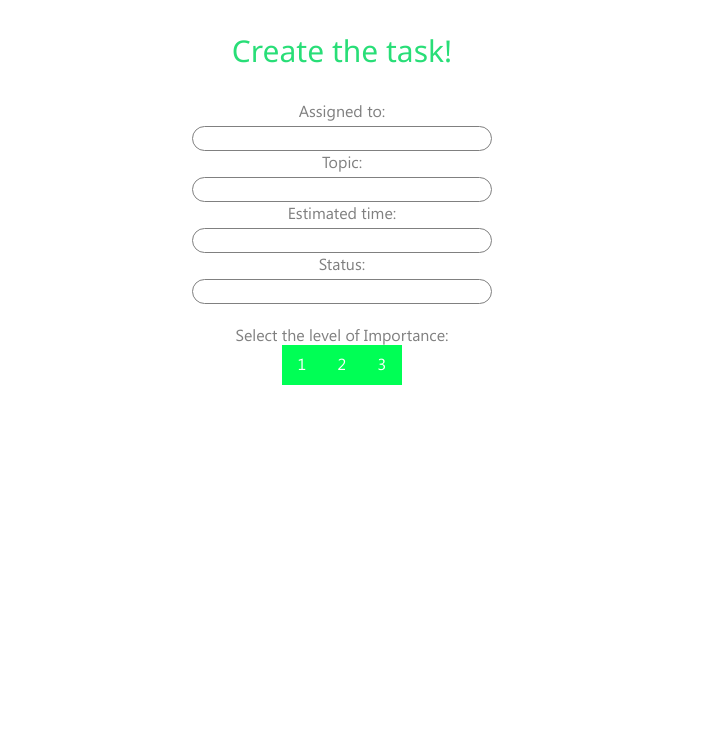
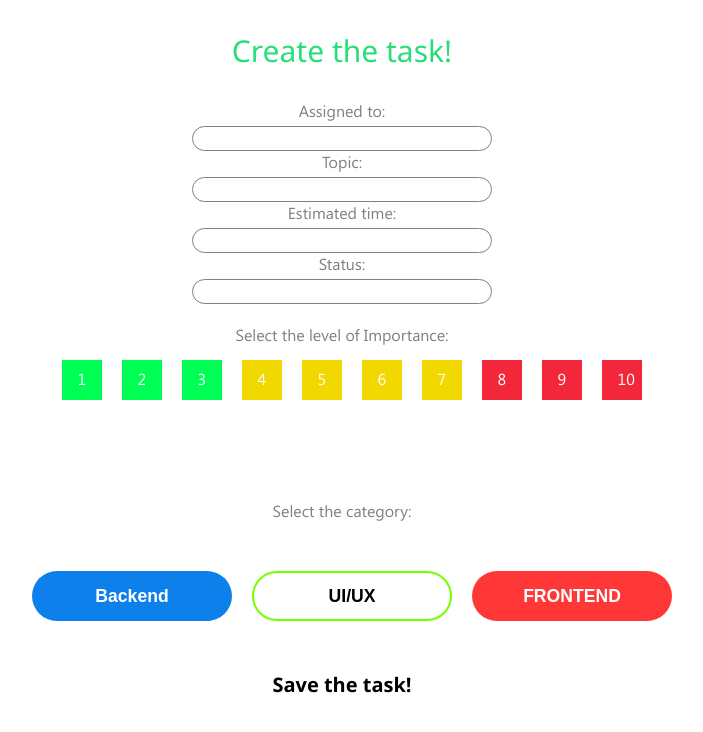
Before and after one commit to TheGitDevelopers/tasks, an Angular app in the folder frontend/: page /create-task in a window 1280 px wide. Shown: the top 732 px of the page, without its empty margins (298-1001 px from the left). Built offline with nearby package versions, Linux system fonts and the light colour scheme.

Commit message:
create-task

```diff
--- a/frontend/src/app/app.module.ts
+++ b/frontend/src/app/app.module.ts
@@ -10,6 +10,7 @@ import { NegotiumListAppComponent } from './components/negotium-task/negotium-li
 import { CreateTaskComponent } from './components/create-task/create-task.component';
 import { FormFieldComponent } from './components/create-task/form-field/form-field.component';
 import { SelectLevelComponent } from './components/create-task/select-level/select-level.component';
+import { ButtonSelectCategoryComponent } from './components/create-task/button-select-category/button-select-category.component';
 
 @NgModule({
   declarations: [
@@ -20,7 +21,8 @@ import { SelectLevelComponent } from './components/create-task/select-level/sele
     NegotiumListAppComponent,
     CreateTaskComponent,
     FormFieldComponent,
-    SelectLevelComponent
+    SelectLevelComponent,
+    ButtonSelectCategoryComponent
   ],
   imports: [BrowserModule, AppRoutingModule],
   providers: [],
--- /dev/null
+++ b/frontend/src/app/components/create-task/button-select-category/button-select-category.component.css
@@ -0,0 +1,23 @@
+
+.select-category-base
+{
+    width: 200px;
+    height: 50px;
+    margin-top: 50px;
+    margin-left: 20px;
+}
+.select-button-backend
+{
+    background-color: rgb(13, 128, 235);
+}
+.select-button-ui-ux
+{
+    border: 2px solid rgb(115, 255, 0);
+    background-color: white;
+    color: black;
+    font-weight: 700;
+}
+.select-button-frontend
+{
+    background-color: rgb(255, 55, 55);
+}
--- /dev/null
+++ b/frontend/src/app/components/create-task/button-select-category/button-select-category.component.html
@@ -0,0 +1,3 @@
+<button [ngClass]="selectCategory + ' ' + selectClass">
+{{name}}
+</button>
--- /dev/null
+++ b/frontend/src/app/components/create-task/button-select-category/button-select-category.component.ts
@@ -0,0 +1,17 @@
+import { Component, OnInit, Input } from '@angular/core';
+
+@Component({
+  selector: 'app-button-select-category',
+  templateUrl: './button-select-category.component.html',
+  styleUrls: ['./button-select-category.component.css']
+})
+export class ButtonSelectCategoryComponent implements OnInit {
+
+  constructor() { }
+  @Input() selectCategory;
+  @Input() selectClass;
+  @Input() name;
+  ngOnInit() {
+  }
+
+}
--- a/frontend/src/app/components/create-task/create-task.component.css
+++ b/frontend/src/app/components/create-task/create-task.component.css
@@ -25,3 +25,26 @@ header > p
     justify-content: center;
     align-items: center;
 }
+.select-the-category
+{
+    display: flex;
+    justify-content: center;
+    align-items: center;
+    margin-top: 100px;
+    color: grey;
+}
+.select-the-category-button-container
+{
+    display: flex;
+    justify-content: center;
+    align-items: center;
+}
+.save-the-task
+{
+    display: flex;
+    justify-content: center;
+    align-items: center;
+    margin-top: 50px;
+    font-size: 20px;
+    font-weight: 600;
+}
--- a/frontend/src/app/components/create-task/create-task.component.html
+++ b/frontend/src/app/components/create-task/create-task.component.html
@@ -32,4 +32,63 @@ number="3"
 selectLevel="select-level-base"
 selectLevelIndividual="select-level-individual"
 ></app-select-level>
+<app-select-level
+number="4"
+selectLevel="select-level-base"
+selectLevelIndividual="select-level-individual-1"
+></app-select-level>
+<app-select-level
+number="5"
+selectLevel="select-level-base"
+selectLevelIndividual="select-level-individual-1"
+></app-select-level>
+<app-select-level
+number="6"
+selectLevel="select-level-base"
+selectLevelIndividual="select-level-individual-1"
+></app-select-level>
+<app-select-level
+number="7"
+selectLevel="select-level-base"
+selectLevelIndividual="select-level-individual-1"
+></app-select-level>
+<app-select-level
+number="8"
+selectLevel="select-level-base"
+selectLevelIndividual="select-level-individual-2"
+></app-select-level>
+<app-select-level
+number="9"
+selectLevel="select-level-base"
+selectLevelIndividual="select-level-individual-2"
+></app-select-level>
+<app-select-level
+number="10"
+selectLevel="select-level-base"
+selectLevelIndividual="select-level-individual-2"
+></app-select-level>
 </div>
+<div class="select-the-category">
+  Select the category:
+</div>
+<div class="select-the-category-button-container">
+<app-button-select-category
+selectCategory="select-category-base"
+selectClass="select-button-backend"
+name="Backend"
+>
+</app-button-select-category>
+<app-button-select-category
+selectCategory="select-category-base"
+selectClass="select-button-ui-ux"
+name="UI/UX"
+>
+</app-button-select-category>
+<app-button-select-category
+selectCategory="select-category-base"
+selectClass="select-button-frontend"
+name="FRONTEND"
+>
+</app-button-select-category>
+</div>
+<div class="save-the-task"><p>Save the task!</p></div>
--- a/frontend/src/app/components/create-task/select-level/select-level.component.css
+++ b/frontend/src/app/components/create-task/select-level/select-level.component.css
@@ -2,6 +2,8 @@
     width: 40px;
     height: 40px;
     color: white;
+    margin-left: 20px;
+    margin-top: 15px;
 }
 .select-level-base > p
 {
@@ -12,3 +14,11 @@
 {
     background-color: rgb(0, 255, 85);
 }
+.select-level-individual-1
+{
+    background-color: rgb(240, 216, 0);
+}
+.select-level-individual-2
+{
+    background-color: #F2273B;
+}
```
Also changed, not shown: 1 other file (tests, documents, lock files or other folders).
